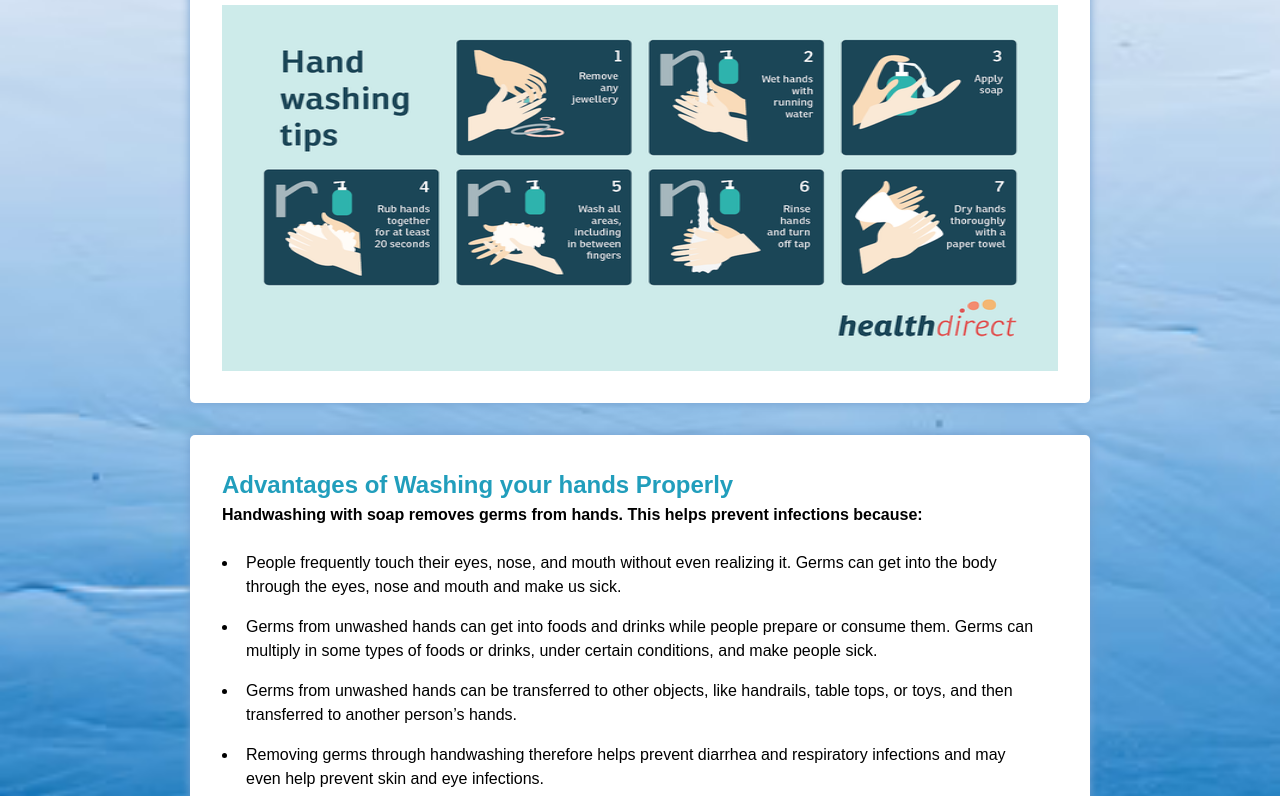
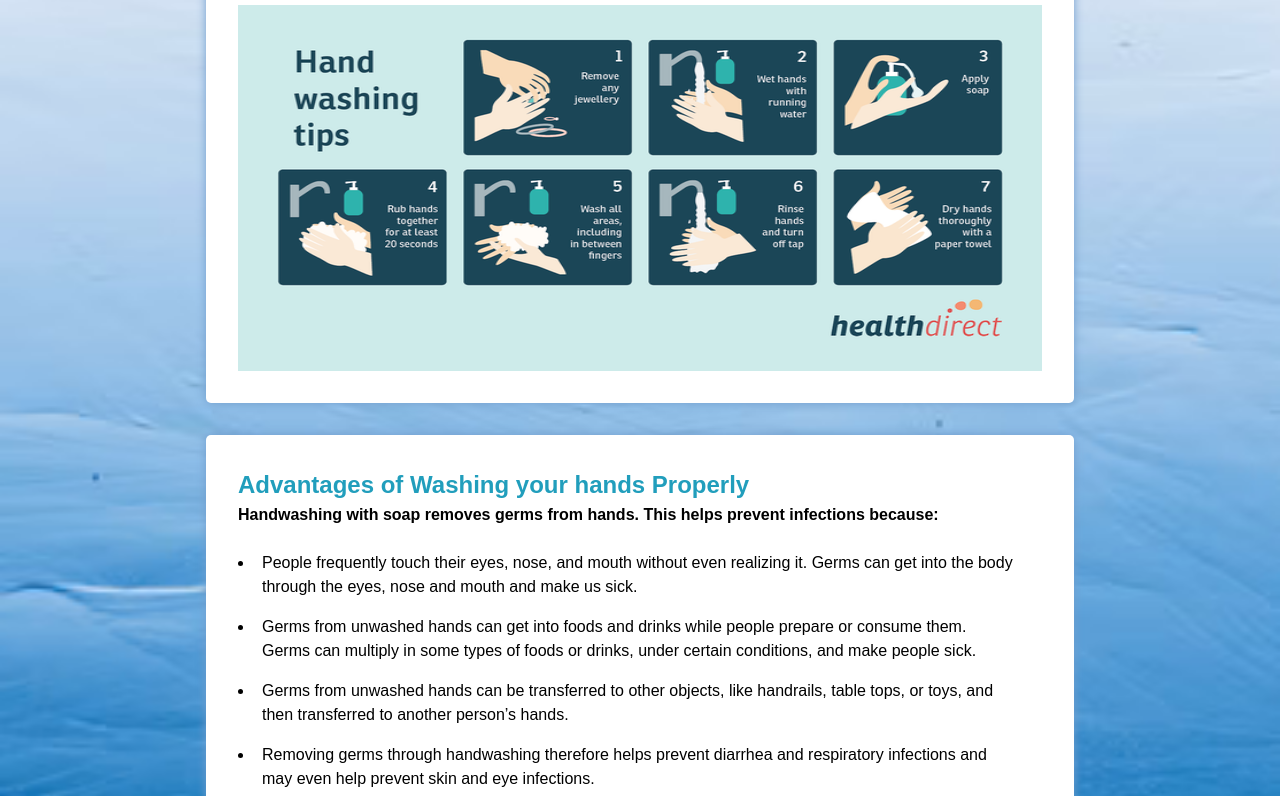
Before and after one commit to hassaneldika/hand-clean, a plain HTML site: page index.html in a window 1280 px wide. Shown: the part 233-1029 px from the top of the page. Drawn offline with Linux system fonts and the light colour scheme.

Commit message:
section margin

```diff
--- a/style.css
+++ b/style.css
@@ -21,7 +21,7 @@ main {
 }
 
 section {
-    margin: 1rem 0;
+    margin: 1rem 1rem;
     padding: 2rem;
     background-color: #fff;
     box-shadow: 0 0 10px #719ece;
```
